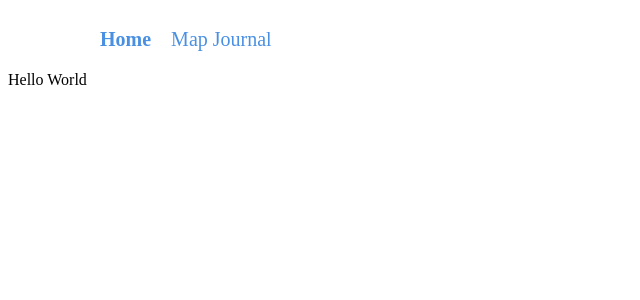
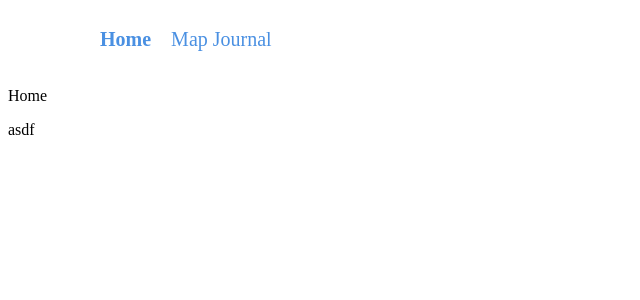
Before and after one commit to jasonrberney/react-mapbox, a React app: page / in a window 1280 px wide. Shown: the top 300 px of the page, without its empty margins (0-640 px from the left). Built offline with nearby package versions, Linux system fonts and the light colour scheme.

Commit message:
Add styles. Add shredStyles folder. Change app homepage to HomeContainer rendering Home.

```diff
--- /dev/null
+++ b/src/components/Home/Home.jsx
@@ -0,0 +1,10 @@
+import React from 'react'
+
+export default function Home () {
+    return(
+        <div>
+            <p>{'Home'}</p>
+            <p>{'asdf'}</p>
+        </div>
+    )
+}
--- /dev/null
+++ b/src/components/index.jsx
@@ -0,0 +1 @@
+export Home from './Home/HomeContainer'
--- a/src/config/routes.jsx
+++ b/src/config/routes.jsx
@@ -1,6 +1,7 @@
 import React from 'react'
 import { BrowserRouter as Router, Route, Switch } from 'react-router-dom'
 import AppContainer from '../containers/App/AppContainer.jsx'
+import HomeContainer from '../containers/Home/HomeContainer.jsx'
 import Navigation from '../components/Navigation/Navigation.jsx'
 
 const routes = (
@@ -8,7 +9,7 @@ const routes = (
         <div>
             <Navigation />
             <Switch>
-                <Route exact path='/' component={AppContainer} />
+                <Route exact path='/' component={HomeContainer} />
                 <Route exact path='/test' component={AppContainer} />
             </Switch>
         </div>
--- /dev/null
+++ b/src/containers/Home/HomeContainer.jsx
@@ -0,0 +1,12 @@
+import React, {Component } from 'react'
+import Home from '../../components/Home/Home.jsx'
+
+class HomeContainer extends Component {
+    render () {
+        return (
+            <Home />
+        )
+    }
+}
+
+export default HomeContainer
```
Also changed, not shown: src/components/Home/Home.js (deleted, +0 -10 lines), src/components/Home/styles.css (added, +7 -0 lines), src/containers/App/AppContainer.jsx (+0 -8 lines), src/sharedStyles/styles.css (added, +13 -0 lines).
